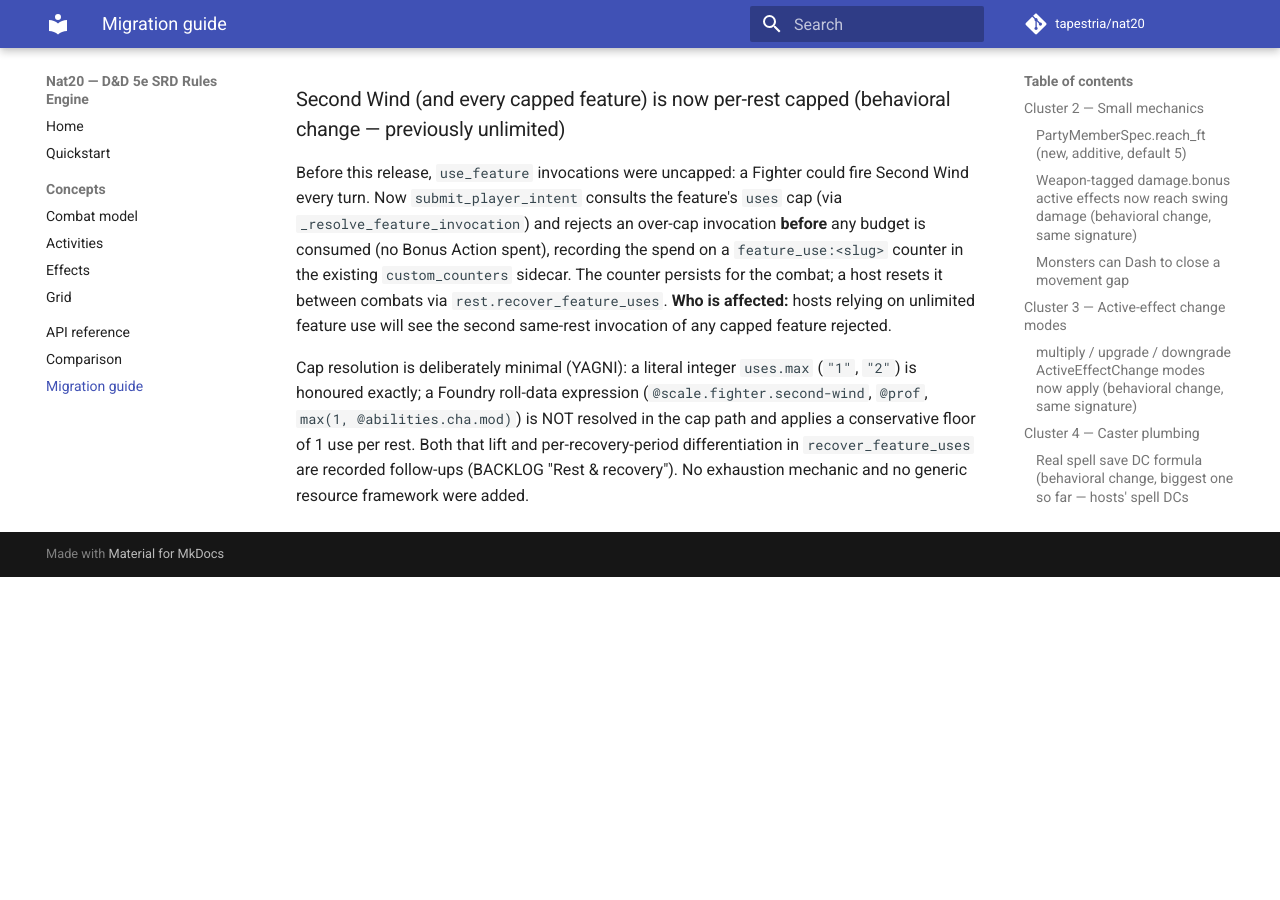
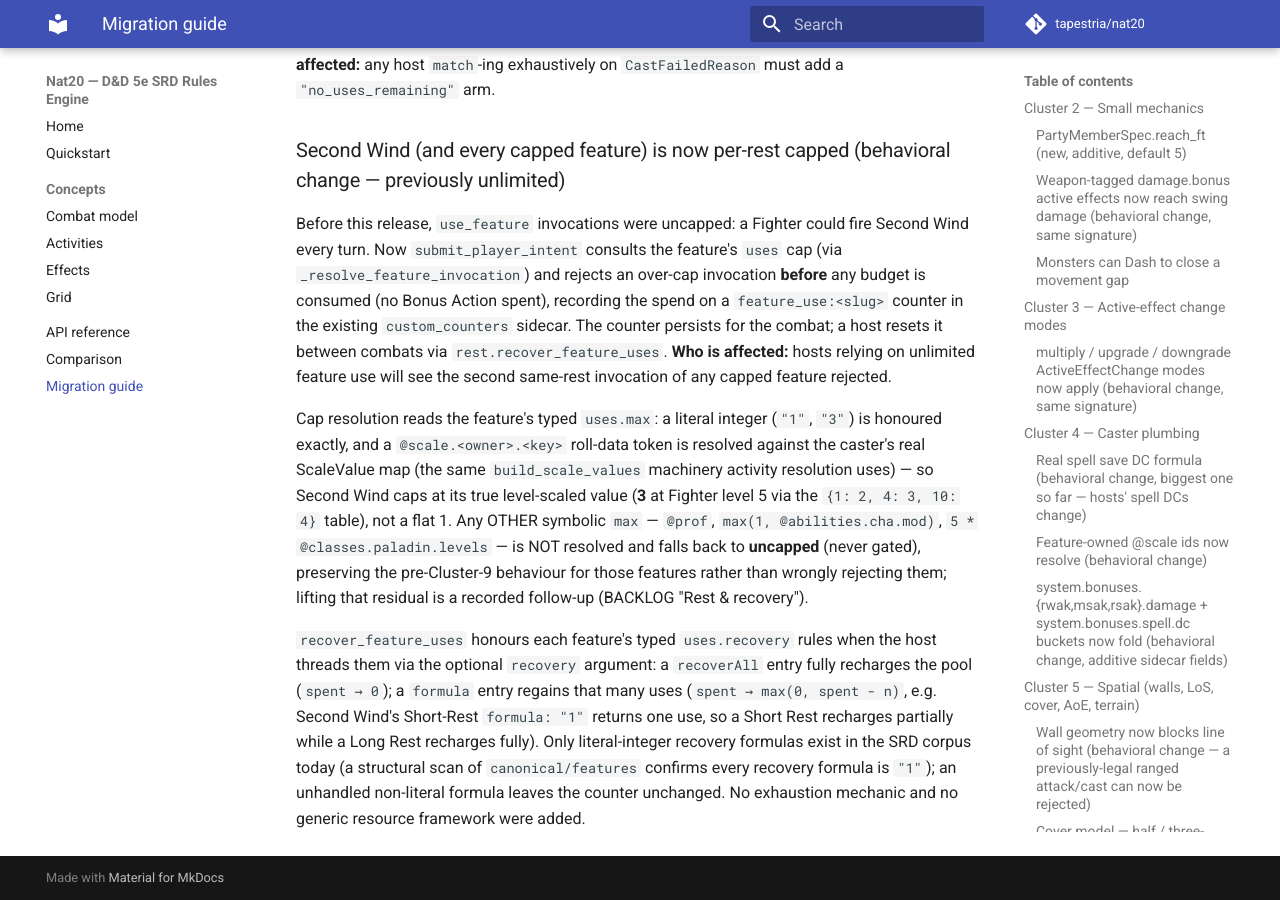
Before and after one commit to tapestria/nat20, an MkDocs documentation site: the page built from docs/migration/v0.1-to-v0.2.md, in a window 1280 px wide and 900 px high, scrolled down 14597 px. Built offline with MkDocs 1.6.1 and Material for MkDocs 9.7.7, drawn with Linux system fonts in a browser that asks for light colours; comment, search, counter and statistics services are not loaded; before the commit the page ends 15174 px from its top, so only the background shows below that; some of the changed text lies outside the part shown.

Commit message:
docs(engine): narrow C09 cap follow-up to non-@scale residual; recovery-type notes
BACKLOG 'Rest & recovery': replace the stale floor-to-1 entry with the narrower
residual (only non-@scale symbolic maxes uncapped) and drop the resolved
recover_feature_uses-period entry. Migration doc C09 section: real scale-resolved
caps, uncapped fallback, and recovery-type handling (SR regains one Second Wind
use, LR recovers all).

Co-Authored-By: Claude Fable 5 <noreply@anthropic.com>
Claude-Session: https://claude.ai/code/session_011GxUSHUoAu73xwsZ3DtKPA

```diff
--- a/docs/migration/v0.1-to-v0.2.md
+++ b/docs/migration/v0.1-to-v0.2.md
@@ -610,8 +610,10 @@ lockstep, plus `dnd5e_engine.rest` added to its `PUBLIC_MODULES`):
   to `hp_max`, dice pool to `pool.dice_total`. This is the SRD 5.2 (2024) rule; the
   stale 2014 half-hit-dice rule is NOT implemented. Exhaustion / HP-max reduction are
   out of scope (no producer exists in the engine).
-- `recover_feature_uses(counters, period) -> dict[str, int]` — between-combats
-  companion resetting the per-feature use counters (see below).
+- `recover_feature_uses(counters, period, recovery=None) -> dict[str, int]` —
+  between-combats companion recharging the per-feature use counters, honouring
+  each feature's typed recovery rules (see below). `recovery` is optional and
+  additive; omitting it keeps the prior full-recovery-on-any-rest default.
 - `RecoveryPeriod = Literal["sr", "lr"]`, `FEATURE_USE_COUNTER_PREFIX` constant.
 
 ### Data: `Feature.uses` (new, additive schema field — every `canonical/features/*.json` regenerated)
@@ -651,10 +653,23 @@ persists for the combat; a host resets it between combats via
 `rest.recover_feature_uses`. **Who is affected:** hosts relying on unlimited feature
 use will see the second same-rest invocation of any capped feature rejected.
 
-Cap resolution is deliberately minimal (YAGNI): a literal integer `uses.max`
-(`"1"`, `"2"`) is honoured exactly; a Foundry roll-data expression
-(`@scale.fighter.second-wind`, `@prof`, `max(1, @abilities.cha.mod)`) is NOT
-resolved in the cap path and applies a conservative floor of 1 use per rest. Both
-that lift and per-recovery-period differentiation in `recover_feature_uses` are
-recorded follow-ups (BACKLOG "Rest & recovery"). No exhaustion mechanic and no
-generic resource framework were added.
+Cap resolution reads the feature's typed `uses.max`: a literal integer (`"1"`,
+`"3"`) is honoured exactly, and a `@scale.<owner>.<key>` roll-data token is
+resolved against the caster's real ScaleValue map (the same `build_scale_values`
+machinery activity resolution uses) — so Second Wind caps at its true
+level-scaled value (**3** at Fighter level 5 via the `{1: 2, 4: 3, 10: 4}` table),
+not a flat 1. Any OTHER symbolic `max` — `@prof`, `max(1, @abilities.cha.mod)`,
+`5 * @classes.paladin.levels` — is NOT resolved and falls back to **uncapped**
+(never gated), preserving the pre-Cluster-9 behaviour for those features rather
+than wrongly rejecting them; lifting that residual is a recorded follow-up
+(BACKLOG "Rest & recovery").
+
+`recover_feature_uses` honours each feature's typed `uses.recovery` rules when
+the host threads them via the optional `recovery` argument: a `recoverAll` entry
+fully recharges the pool (`spent → 0`); a `formula` entry regains that many uses
+(`spent → max(0, spent - n)`, e.g. Second Wind's Short-Rest `formula: "1"` returns
+one use, so a Short Rest recharges partially while a Long Rest recharges fully).
+Only literal-integer recovery formulas exist in the SRD corpus today (a structural
+scan of `canonical/features` confirms every recovery formula is `"1"`); an
+unhandled non-literal formula leaves the counter unchanged. No exhaustion mechanic
+and no generic resource framework were added.
```
Also changed, not shown: BACKLOG.md (+12 -20 lines).
